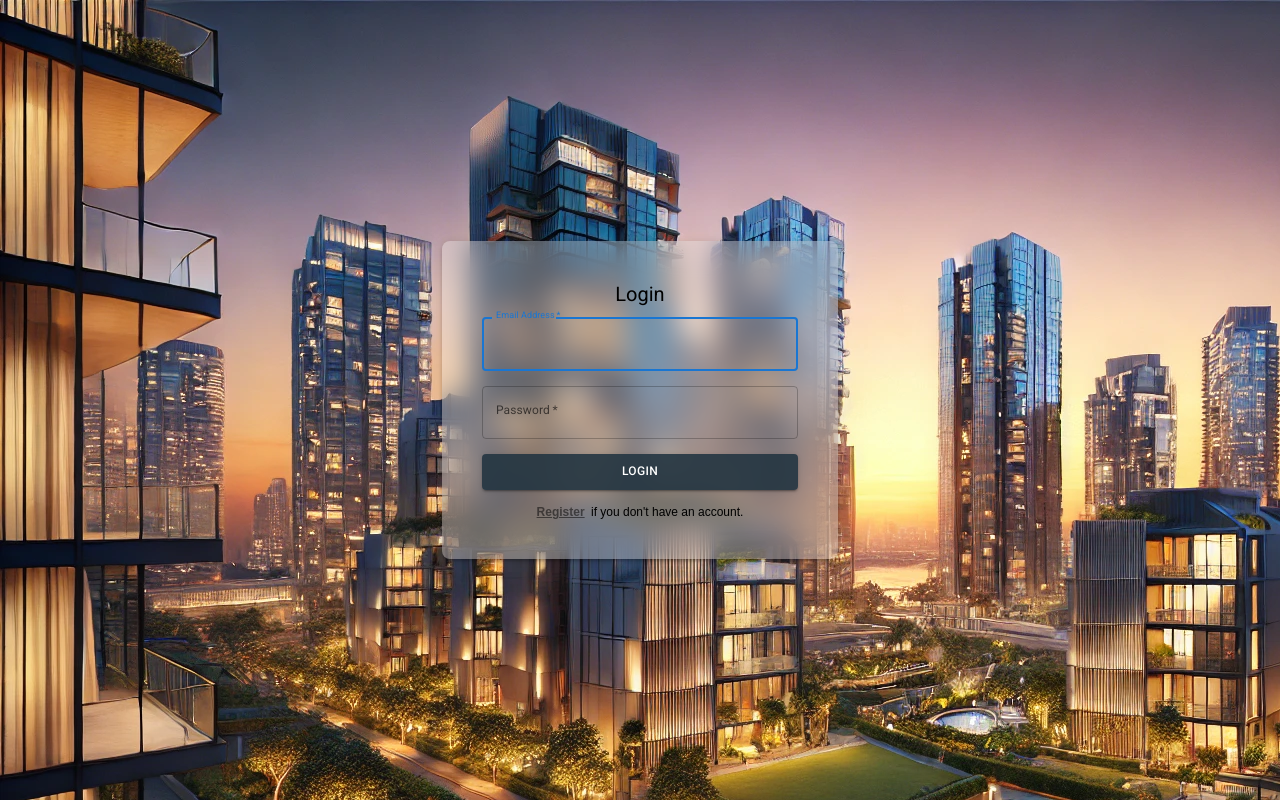
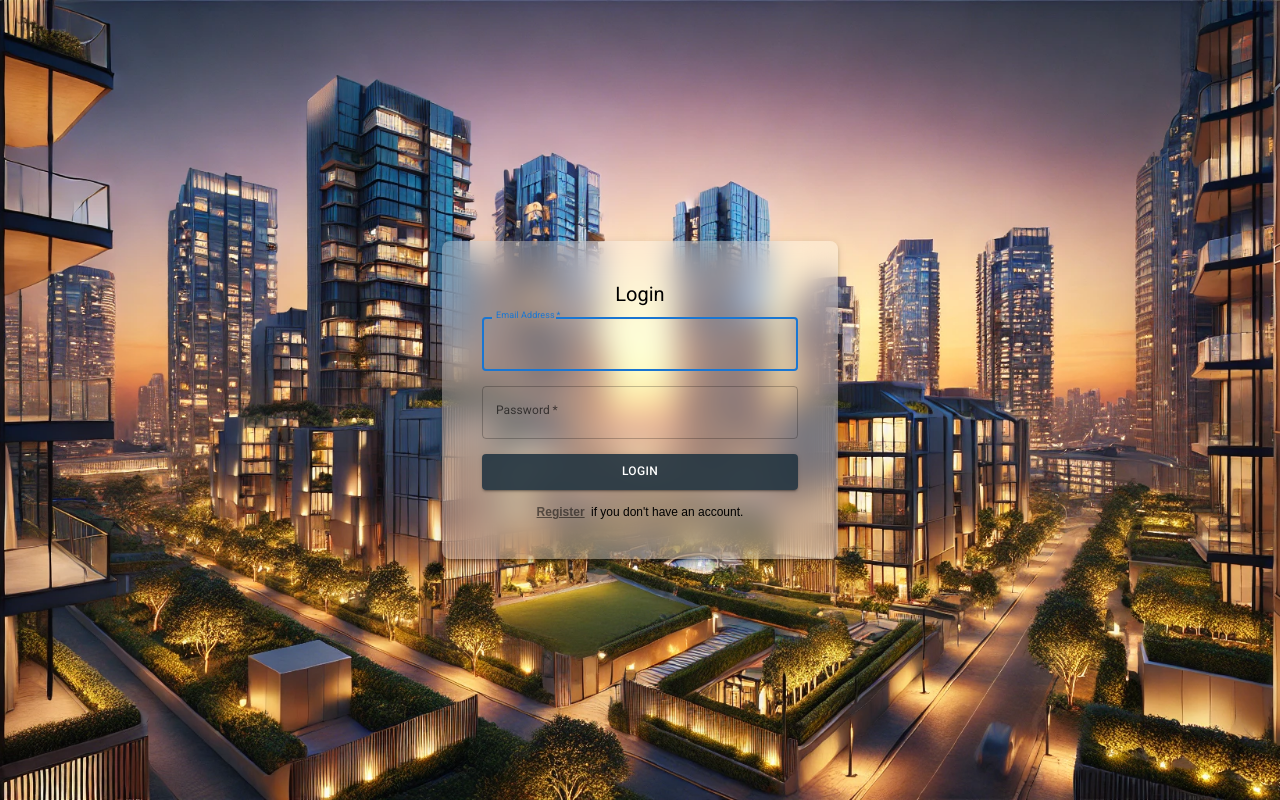
Before and after one commit to kobrak1/real-estate-app, a React (Vite) app in the folder client/: page /auth/login in a window 1280 px wide. Built offline with nearby package versions, Linux system fonts and the light colour scheme; no server answers; a web font is replaced by a local one.

Commit message:
fix: bg image size changed into cover and no-repeat

```diff
--- a/client/src/pages/layout/authLayout/authLayout.scss
+++ b/client/src/pages/layout/authLayout/authLayout.scss
@@ -1,4 +1,7 @@
 .auth-layout {
     background-color: #5a5858;
     background-image: url("../../../../public/auth_page/bg_auth_page.webp");
+    background-size: cover;
+    background-position: center;
+    background-repeat: no-repeat;
 }
```
